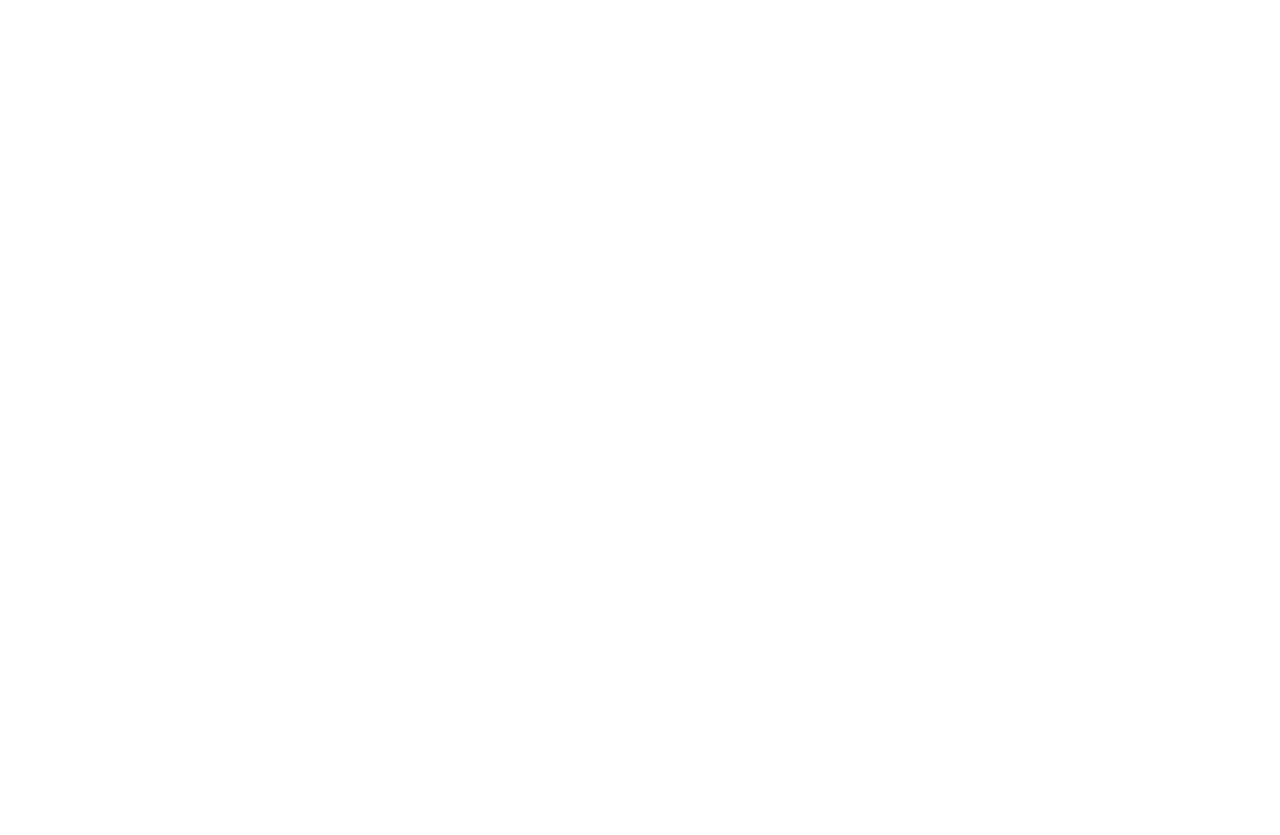
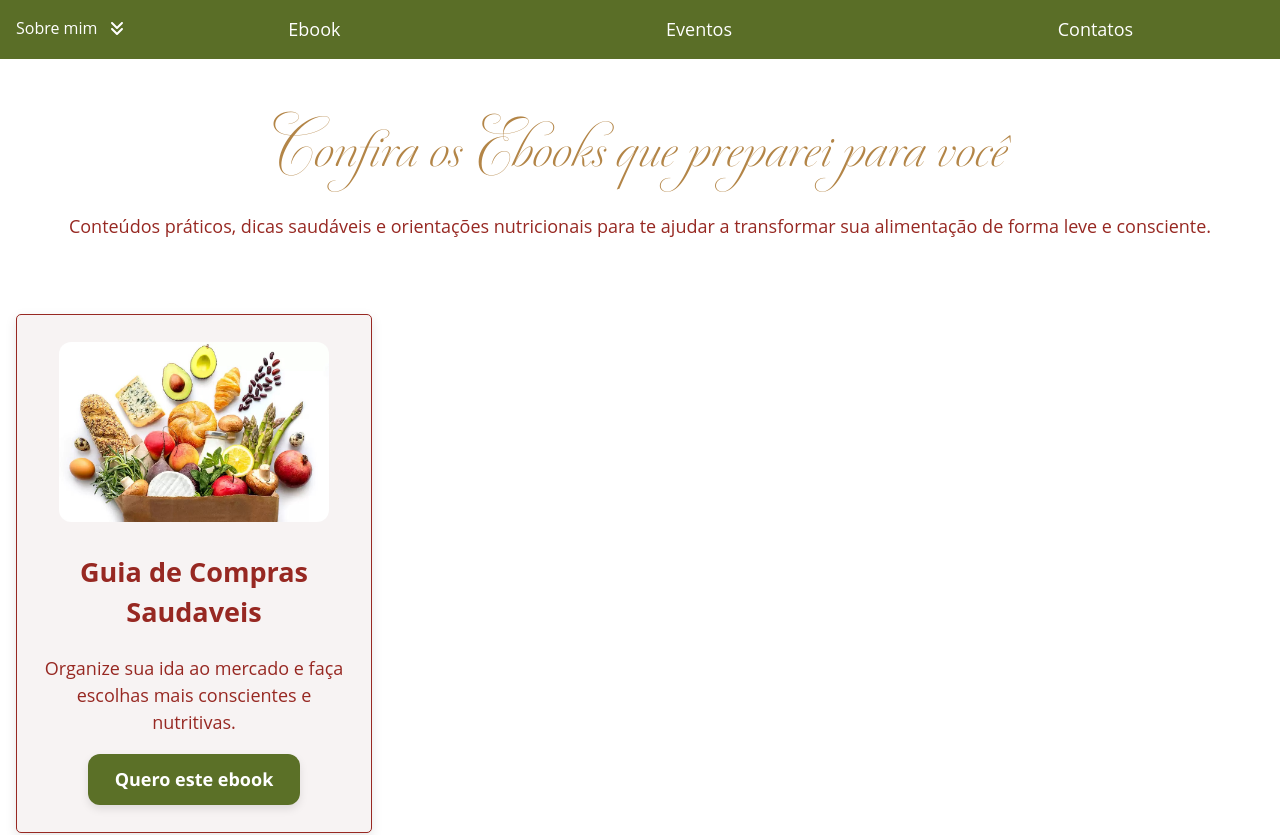
Before and after one commit to Kezia-SantAnna/mlunaproject, a React (Vite) app: page /ebook in a window 1280 px wide. Before the commit this address had no page. Shown: the top 835 px of the page. Before the commit the page ends 800 px from the top, so only its background shows below. Built offline with nearby package versions, Linux system fonts and the light colour scheme.

Commit message:
pag ebook

```diff
--- a/src/App.css
+++ b/src/App.css
@@ -116,6 +116,53 @@ a.social-item > svg:focus-visible {
   grid-column: 2;
 }
 
+.card {
+  display: flex;
+  justify-content: center;
+  margin-left: 16px;
+  margin-bottom: 16px;
+  background: #f7f3f3;
+  border-radius: 16px;
+  padding: 1.5rem;
+  box-shadow: 0 4px 12px rgba(0,0,0,0.1);
+  text-align: center;
+  max-width: 300px;
+  transition: transform 0.3s ease;
+   border: 1px solid #972822;
+   border-radius: 5px;
+}
+
+.card:hover {
+  transform: translateY(-5px);
+}
+
+.card img {
+  width: 90%;
+  border-radius: 12px;
+}
+
+.card .btn {
+  display: inline-block;
+  margin-top: 1rem;
+  padding: 0.6rem 1.2rem;
+  background-color: #5b7027;
+  color: white;
+  border-radius: 8px;
+  text-decoration: none;
+}
+
+.card-text {
+
+}
+/* .img-ebook {
+  border: 1px solid #972822;
+  width: 45%;
+} */
+
+.title-ebook{
+  text-align: center;
+}
+
 @media (max-width: 769px) {
   .principal-buttons {
     flex-direction: column;
--- /dev/null
+++ b/src/Ebook.tsx
@@ -0,0 +1,28 @@
+function Ebook() {
+  return (
+    <main>
+      <article className="title-ebook">
+        <h1>Confira os Ebooks que preparei para você</h1>
+        <p>
+          Conteúdos práticos, dicas saudáveis e orientações nutricionais para te
+          ajudar a transformar sua alimentação de forma leve e consciente.
+        </p>
+      </article>
+      <section className="card">
+        <div className="card-text">
+          <img className="img-ebook" src="assets/guiadecompras.jpeg" />
+          <article>
+            <h2>Guia de Compras Saudaveis</h2>
+            <p>
+              Organize sua ida ao mercado e faça escolhas mais conscientes e
+              nutritivas.
+            </p>
+            <button>Quero este ebook</button>
+          </article>
+        </div>
+      </section>
+    </main>
+  );
+}
+
+export default Ebook;
--- a/src/Header.tsx
+++ b/src/Header.tsx
@@ -27,7 +27,7 @@ function Header() {
           </Link>
         </div>
       </div>
-      <a>Ebooks</a>
+      <Link to="/ebook">Ebook</Link>
       <a>Eventos</a>
       <Link to="/contact">Contatos</Link>
     </nav>
--- a/src/Routes.tsx
+++ b/src/Routes.tsx
@@ -2,13 +2,21 @@ import { Route, Routes } from "react-router";
 import App from "./App";
 import HomePage from "./HomePage";
 import Contact from "./Contact";
+import Ebook from "./Ebook";
 
 function MyRouter() {
   return (
     <Routes>
       <Route path="/" element={<App />}>
         <Route index element={<HomePage />} />
-        <Route path="contact" element={<Contact />} />
+      </Route>
+
+      <Route path="/ebook" element={<App />}>
+        <Route index element={<Ebook />} />
+      </Route>
+
+      <Route path="/contact" element={<App />}>
+        <Route index element={<Contact />} />
       </Route>
     </Routes>
   );
```
Also changed, not shown: public/assets/ebook.jpg (added), public/assets/guiadecompras.jpeg (added).
